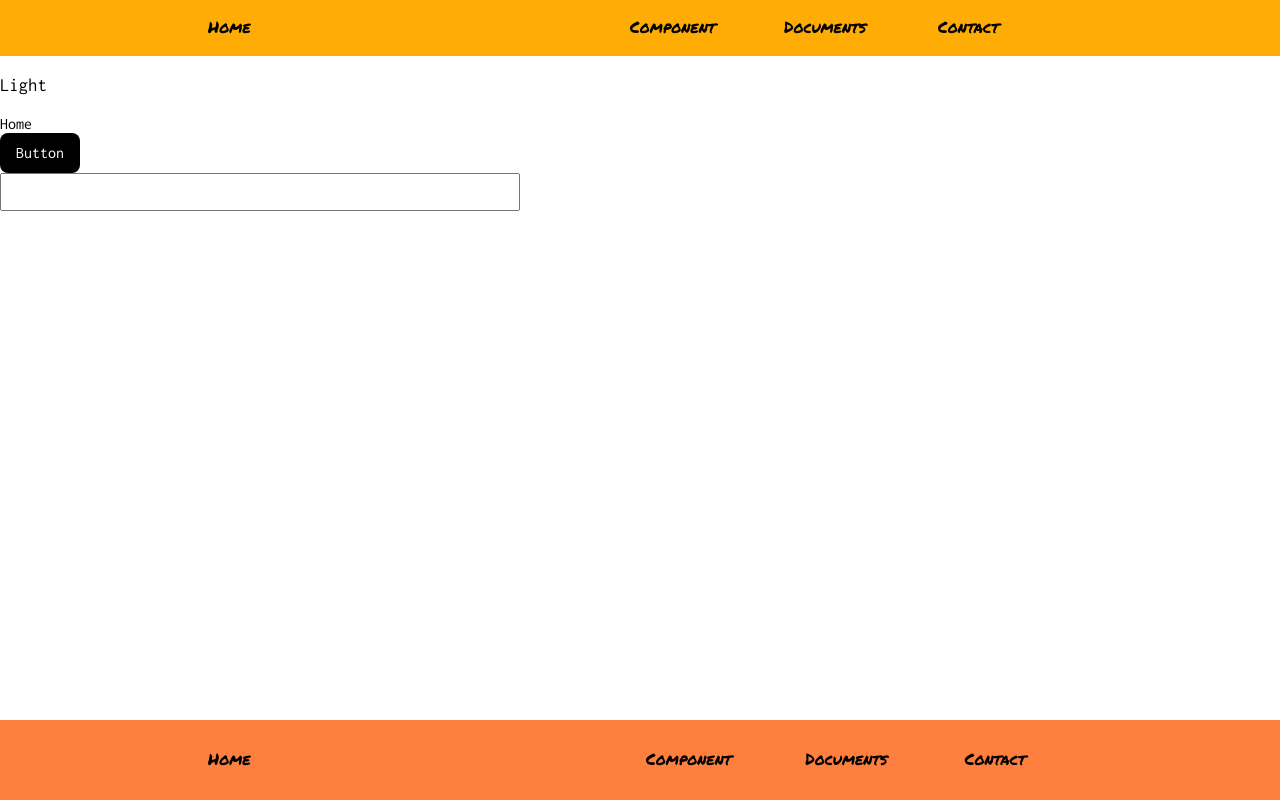
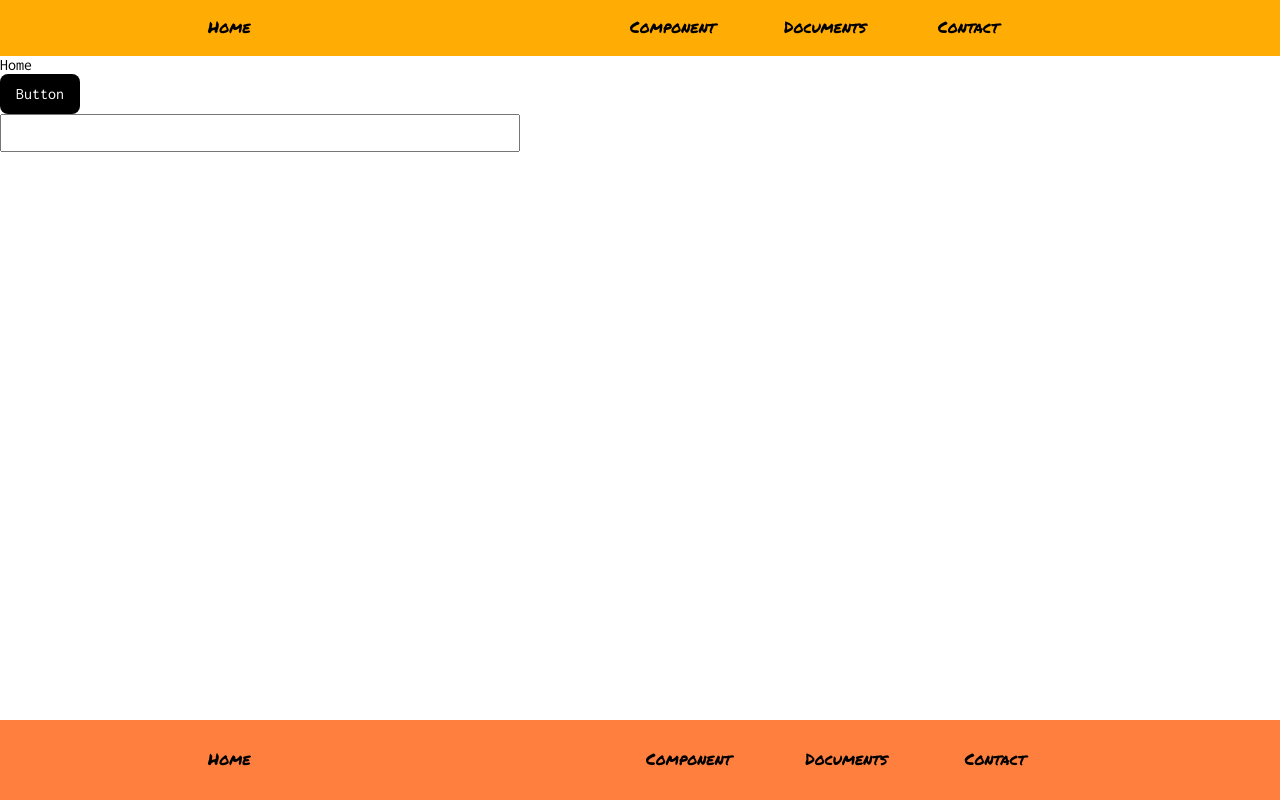
Before and after one commit to zzafergok/component-snippets, a React (Vite) app: page / in a window 1280 px wide. Built offline with nearby package versions, Linux system fonts and the light colour scheme.

Commit message:
remove unnecessary lines and dark.tsx inside `Footer` component

```diff
--- a/src/layout/dark.tsx
+++ b/src/layout/dark.tsx
@@ -1,5 +1,5 @@
-import React from "react";
 import Header from "../block/header";
+import Footer from "../block/footer";
 
 type IProps = {
   children: React.ReactNode;
@@ -9,8 +9,8 @@ function Dark({ children }: IProps) {
   return (
     <>
       <Header />
-      <h3>Dark</h3>
       {children}
+      <Footer />
     </>
   );
 }
--- a/src/layout/index.tsx
+++ b/src/layout/index.tsx
@@ -1,4 +1,3 @@
-import React from "react";
 import Dark from "./dark";
 import Light from "./light";
 
--- a/src/layout/light.tsx
+++ b/src/layout/light.tsx
@@ -1,4 +1,3 @@
-import React from "react";
 import Header from "../block/header";
 import Footer from "../block/footer";
 
@@ -10,7 +9,6 @@ function Light({ children }: IProps) {
   return (
     <>
       <Header />
-      <h3>Light</h3>
       {children}
       <Footer />
     </>
```
